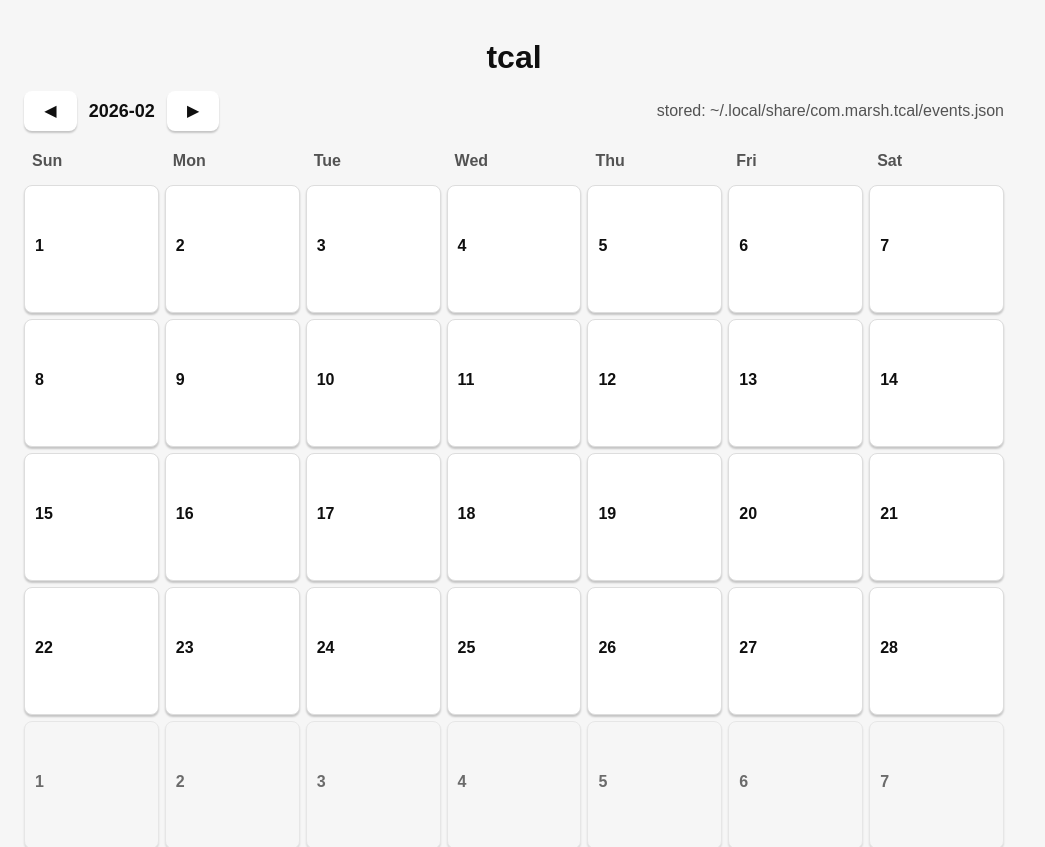
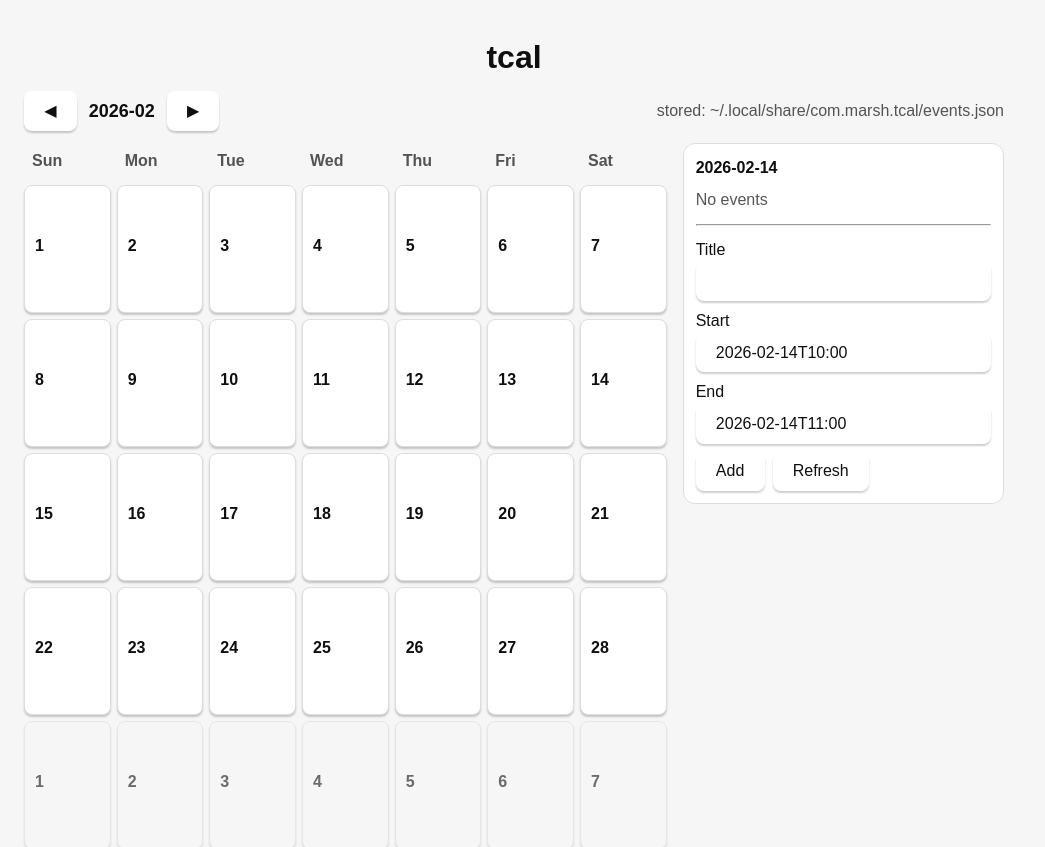
Before and after one commit to marsh31/tauri-calendar, a React (Vite) app: page / in a window 1280 px wide. Shown: the top 847 px of the page, without its empty margins (0-1045 px from the left). Built offline with nearby package versions, Linux system fonts and the light colour scheme.

Commit message:
fix: viewを見やすいように２サイドのViewに変更

```diff
--- a/src/App.tsx
+++ b/src/App.tsx
@@ -40,6 +40,12 @@ function buildMonthGrid(view: Date): Date[] {
 }
 
 function App() {
+
+  const [selectedDay, setSelectedDay] = useState<string> (() => {
+    const now = new Date();
+    return `${now.getFullYear()}-${pad2(now.getMonth() + 1)}-${pad2(now.getDate())}`;
+  });
+
   const [events, setEvents] = useState<Event[]>([]);
 
   const [viewMonth, setViewMonth] = useState<Date>(() => {
@@ -90,6 +96,11 @@ function App() {
     return map;
   }, [events]);
 
+  const selectedEvents = useMemo(() => {
+    const arr = eventsByDay.get(selectedDay) ?? [];
+    return arr;
+  });
+
   const viewYear = viewMonth.getFullYear();
   const viewMon  = viewMonth.getMonth();
 
@@ -105,6 +116,7 @@ function App() {
 
   function pickDay(d: Date) {
     const day = ymd(d);
+    setSelectedDay(day);
     setStart(`${day}T10:00`);
     setEnd(`${day}T11:00`);
   }
@@ -123,7 +135,8 @@ function App() {
         </div>
       </div>
 
-      {/* カレンダー */}
+      <div style={{ display: "grid", gridTemplateColumns: "2fr 1fr", gap: 16, alignItems: "start" }}>
+        {/* Left: カレンダー */}
         <div style={{ display: "grid", gridTemplateColumns: "repeat(7, 1fr)", gap: 6 }}>
           {dow.map((d) => (
             <div key={d} style={{ fontWeight: 700, padding: "6px 8px", opacity: 0.7 }}>
@@ -191,21 +204,64 @@ function App() {
           })}
         </div>
 
-      <hr style={{ margin: "16px 0" }} />
+        {/* right: side panel */}
+        <div
+          style={{
+            border: "1px solid #ddd",
+            borderRadius: 12,
+            padding: 12,
+            position: "sticky",
+            top: 12,
+            background: "white",
+          }}
+        >
+          <div style={{ fontSize: 16, fontWeight: 800, marginBottom: 8 }}>
+            {selectedDay}
+          </div>
+
+          <div style={{ display: "grid", gap: 8, marginBottom: 12 }}>
+            {selectedEvents.length === 0 ? (
+              <div style={{ opacity: 0.7 }}>No events</div>
+            ) : (
+              selectedEvents.map((e) => (
+                <div
+                  key={e.id}
+                  style={{
+                    border: "1px solid #eee",
+                    borderRadius: 12,
+                    padding: 12,
+                    position: "sticky",
+                    top: 12,
+                    background: "white",
+                  }}
+                >
+                  <div style={{ fontWeight: 800 }}>{e.title}</div>
+                  <div style={{ fontSize: 12, opacity: 0.8 }}>
+                    {e.start.slice(11,16)} → {e.end.slice(11,16)}
+                  </div>
+                  <button onClick={() => del(e.id)} style={{ justifySelf: "start" }}>
+                    Delete
+                  </button>
+                </div>
+              ))
+            )}
+          </div>
+
+          <hr style={{ margin: "12px 0" }} />
 
           {/* 追加フォーム */}
-      <div style={{ display: "grid", gap: 8, maxWidth: 520 }}>
+          <div style={{ display: "grid", gap: 8 }}>
             <label>
               Title
-          <input value={title} onChange={(e) => setTitle(e.target.value)} style={{ width: "100%" }} />
+              <input value={title} onChange={(e) => setTitle(e.target.value)} style={{ width: "100%", boxSizing: "border-box" }} />
             </label>
             <label>
               Start
-          <input value={start} onChange={(e) => setStart(e.target.value)} style={{ width: "100%" }} />
+              <input value={start} onChange={(e) => setStart(e.target.value)} style={{ width: "100%", boxSizing: "border-box" }} />
             </label>
             <label>
               End
-          <input value={end} onChange={(e) => setEnd(e.target.value)} style={{ width: "100%" }} />
+              <input value={end} onChange={(e) => setEnd(e.target.value)} style={{ width: "100%", boxSizing: "border-box" }} />
             </label>
 
             <div style={{ display: "flex", gap: 8 }}>
@@ -215,21 +271,8 @@ function App() {
               <button onClick={refresh}>Refresh</button>
             </div>
           </div>
-
-      <hr style={{ margin: "16px 0" }} />
-
-      {/* 一覧（デバッグ用に残す） */}
-      <h2>Events</h2>
-      <ul>
-        {events.map((e) => (
-          <li key={e.id} style={{ display: "flex", gap: 8, alignItems: "center" }}>
-            <span>
-              <b>{e.title}</b> ({e.start} → {e.end})
-            </span>
-            <button onClick={() => del(e.id)}>Delete</button>
-          </li>
-        ))}
-      </ul>
+        </div>
+      </div>
     </div>
   );
 }
```
Lines whose indentation alone changed are shown as unchanged.
